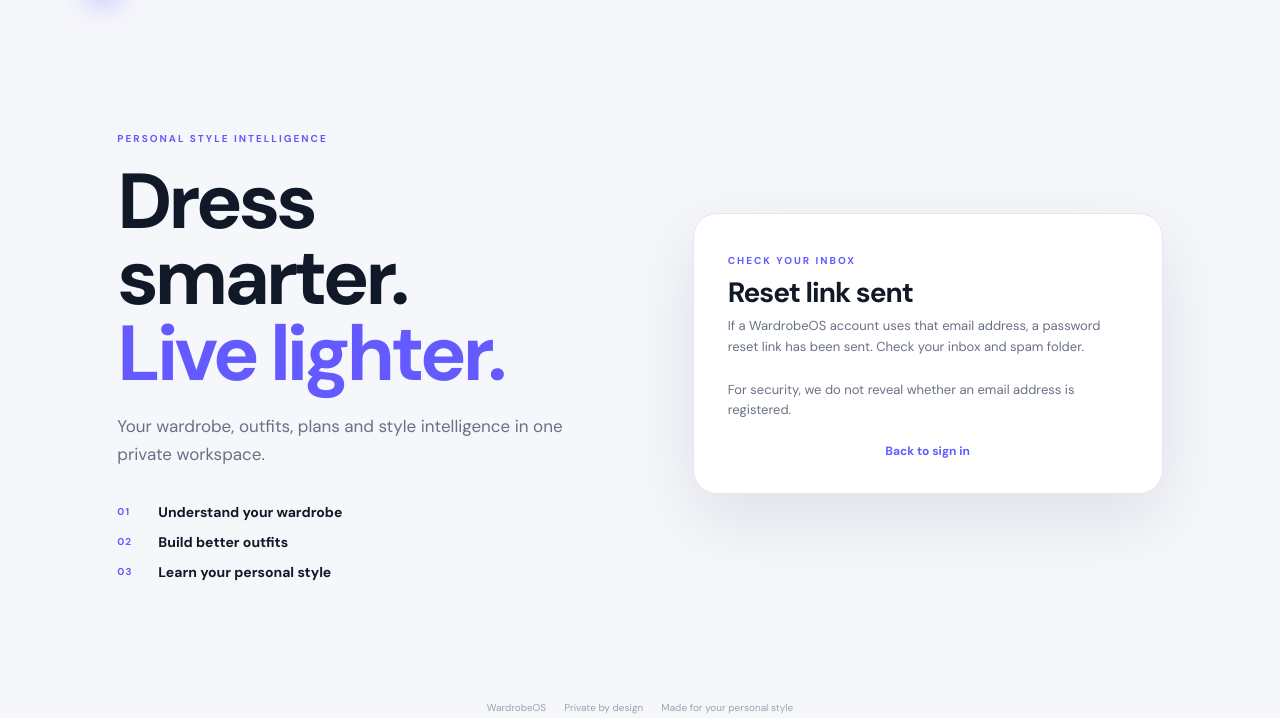
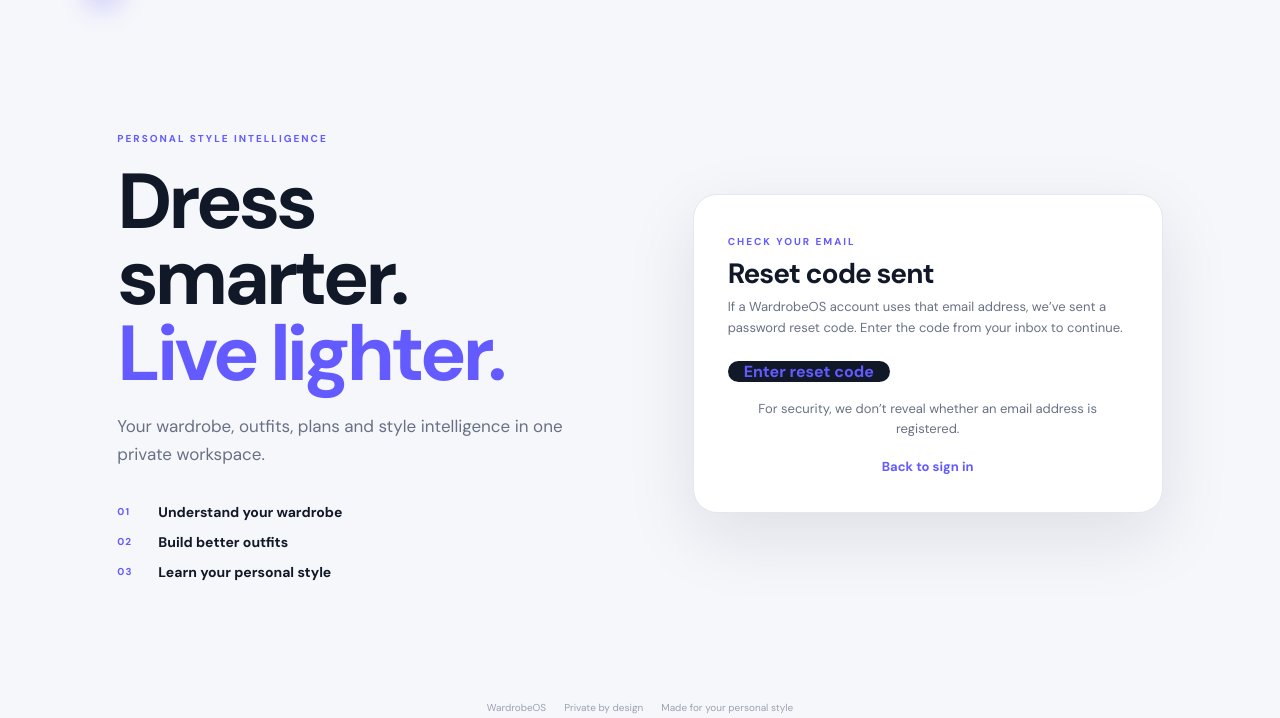
Before and after one commit to preethamofficial/WardrobeOS, a Django app: template templates/account/password_reset_done.html in a window 1280 px wide. Shown: the part 66-784 px from the top of the page. Run offline with Django 5.2, Linux system fonts and the light colour scheme; the template is opened without the code that fills it, so the values that code supplies are empty.

Commit message:
Build professional OTP authentication screens

```diff
--- a/templates/account/password_reset_done.html
+++ b/templates/account/password_reset_done.html
@@ -3,10 +3,11 @@
 {% block title %}Check your email · WardrobeOS{% endblock %}
 {% block content %}
 <div class="auth-form-card">
-<span class="auth-kicker">CHECK YOUR INBOX</span>
-<h2>Reset link sent</h2>
-<p class="text-muted">If a WardrobeOS account uses that email address, a password reset link has been sent. Check your inbox and spam folder.</p>
-<p class="text-muted">For security, we do not reveal whether an email address is registered.</p>
-<p class="auth-alt"><a href="{% url 'account_login' %}">Back to sign in</a></p>
+  <span class="auth-kicker">CHECK YOUR EMAIL</span>
+  <h2>Reset code sent</h2>
+  <p class="text-muted">If a WardrobeOS account uses that email address, we’ve sent a password reset code. Enter the code from your inbox to continue.</p>
+  <a class="btn btn-dark" href="{% url 'account_confirm_password_reset_code' %}">Enter reset code</a>
+  <p class="text-muted auth-alt">For security, we don’t reveal whether an email address is registered.</p>
+  <p class="text-muted auth-alt"><a href="{% url 'account_login' %}">Back to sign in</a></p>
 </div>
 {% endblock %}
```
